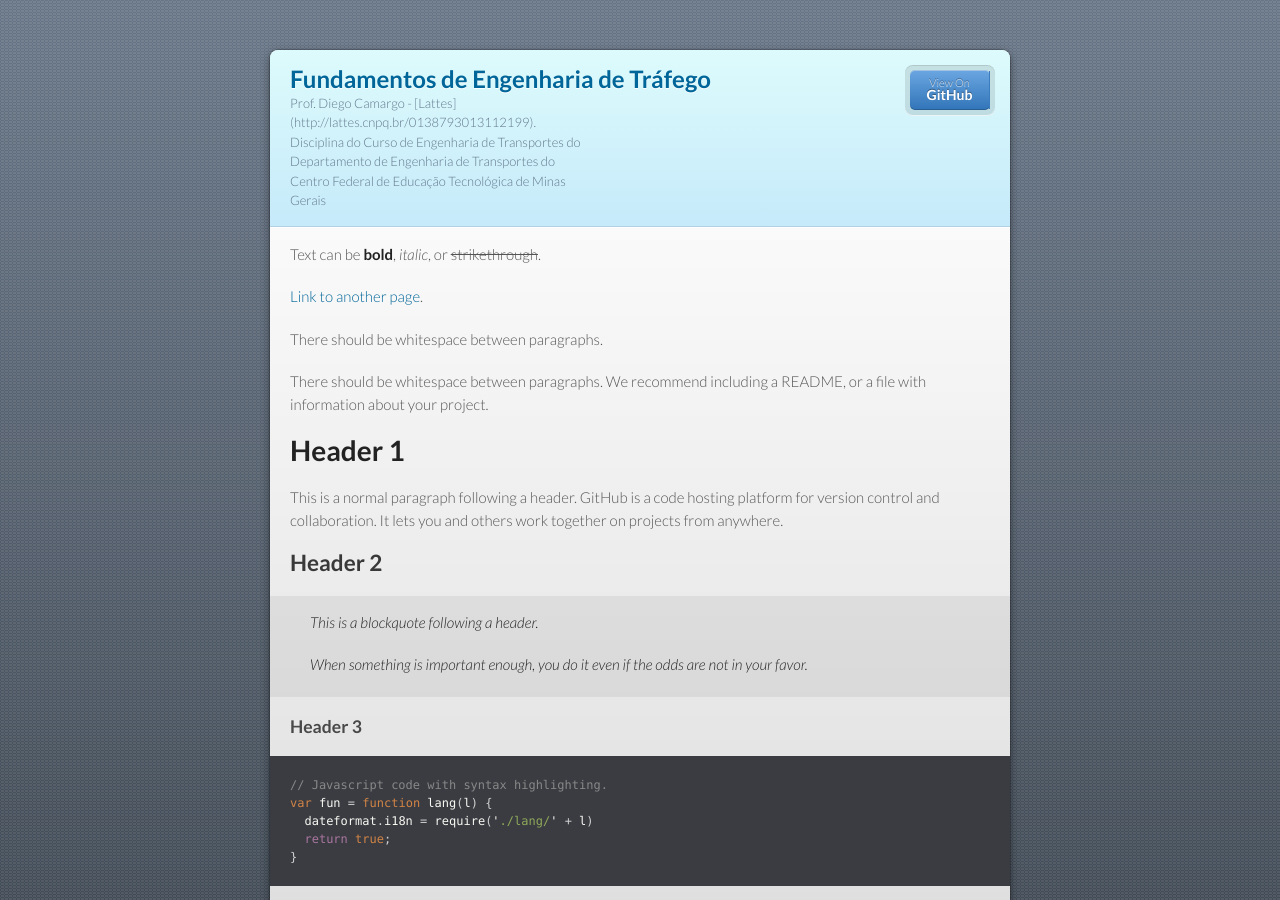
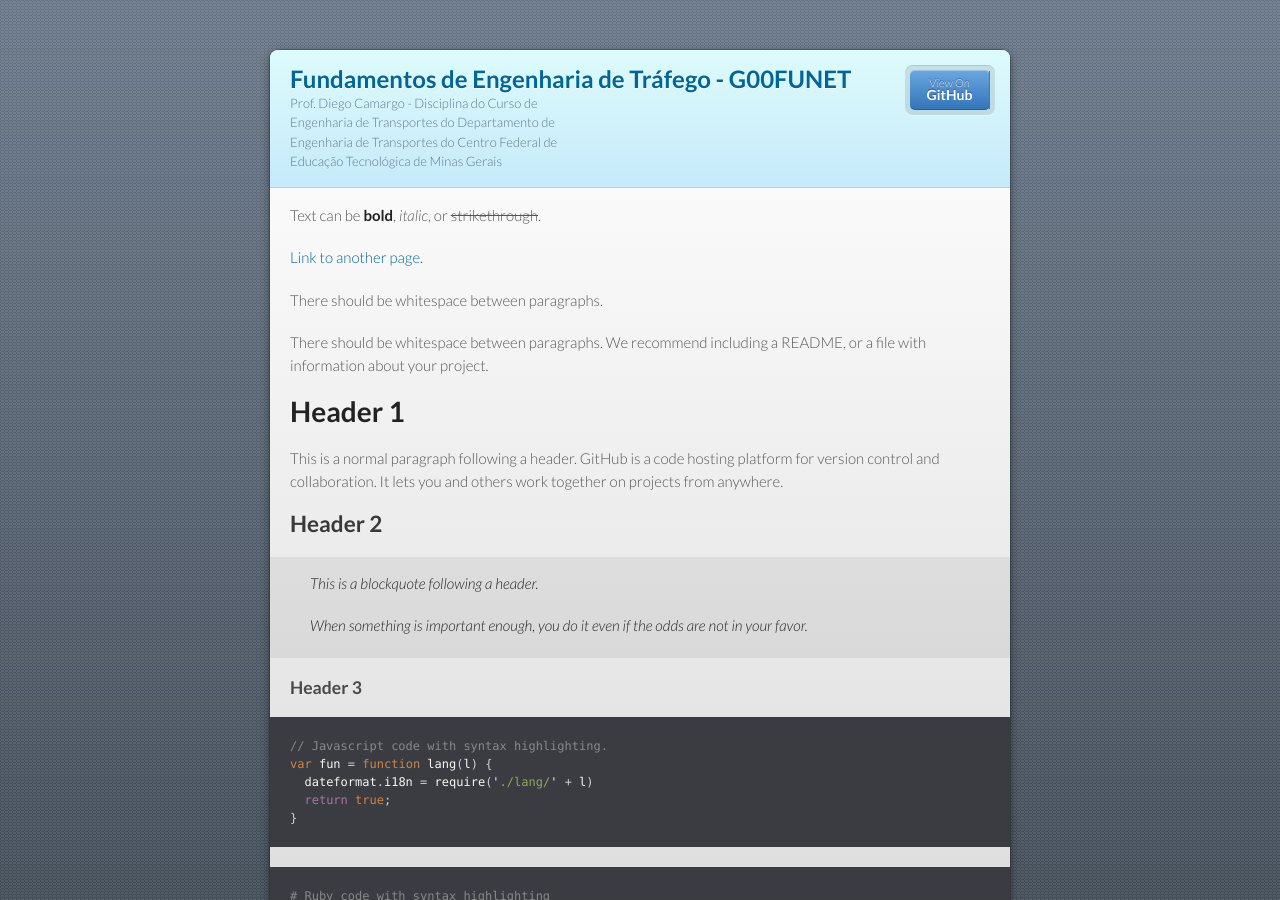
Before and after one commit to d-camargo/fet, a Jekyll site: the page built from index.md, in a window 1280 px wide and 900 px high. Built offline with Jekyll 4.4.1, drawn with Linux system fonts in a browser that asks for light colours.

Commit message:
Update _config.yml

```diff
--- a/_config.yml
+++ b/_config.yml
@@ -1,5 +1,5 @@
-title: Fundamentos de Engenharia de Tráfego
-description: Prof. Diego Camargo - [Lattes](http://lattes.cnpq.br/0138793013112199). Disciplina do Curso de Engenharia de Transportes do Departamento de Engenharia de Transportes do Centro Federal de Educação Tecnológica de Minas Gerais
+title: Fundamentos de Engenharia de Tráfego - G00FUNET
+description: Prof. Diego Camargo - Disciplina do Curso de Engenharia de Transportes do Departamento de Engenharia de Transportes do Centro Federal de Educação Tecnológica de Minas Gerais
 show_downloads: false
 google_analytics:
 theme: jekyll-theme-modernist
```
